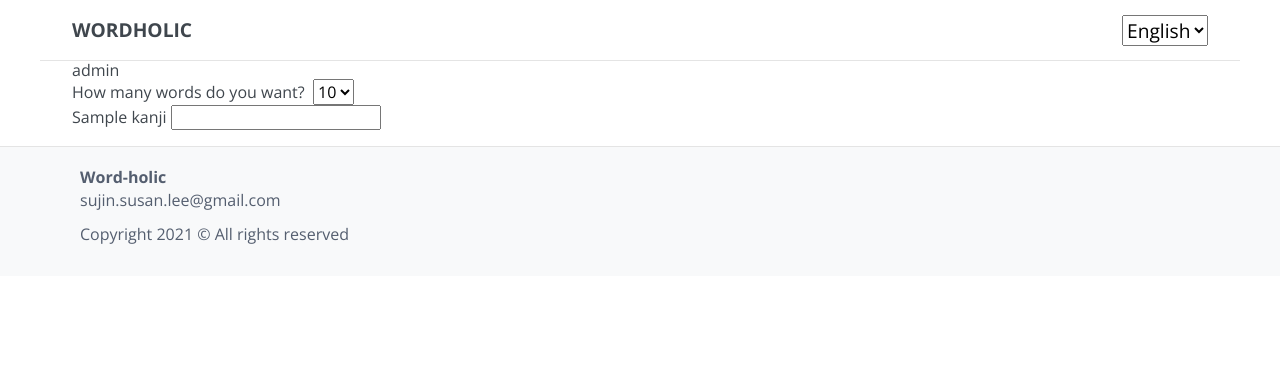
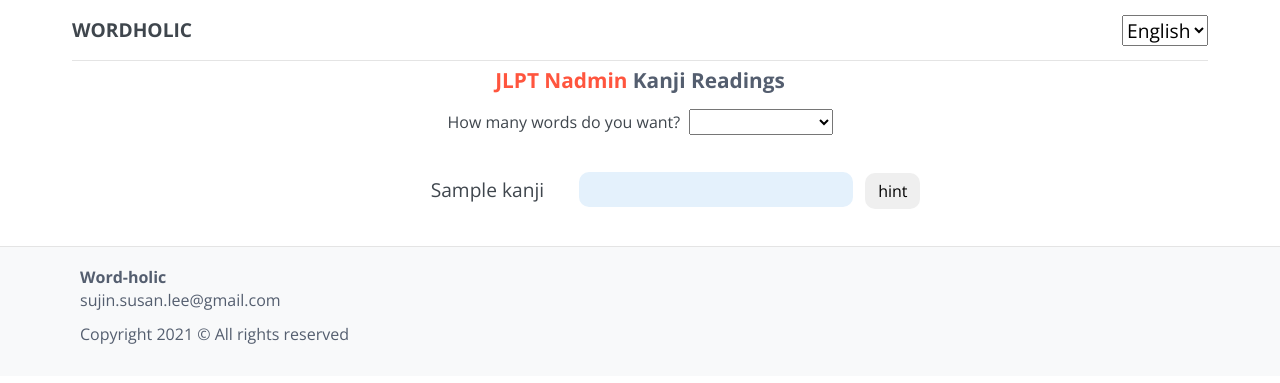
Before and after one commit to sujin1019/wordholic, a Flask app: template templates/kanji_quiz.html in a window 1280 px wide. Shown: the top 383 px of the page. Run offline with Flask 2, Linux system fonts and the light colour scheme; the template is opened without the code that fills it: most values are stand-ins (such as "Sample title", 1, 10 or a date in 2020); some libraries are stand-ins or nearby versions.

Commit message:
added css for the kanji quiz page

```diff
--- a/static/css/style.css
+++ b/static/css/style.css
@@ -31,6 +31,10 @@
 a:hover {
     text-decoration: none;
     color: #3f464d;
+}
+
+li {
+    list-style: none;
 }
 
 /* header */
@@ -320,7 +324,7 @@
     border-top: 1px solid #e4e4e4;
     background-color: #f8f9fa;
     padding: 1rem 0;
-    margin: 1rem 0;
+    margin: 1rem 0 0;
 }
 
 .footer-message {
@@ -388,8 +392,58 @@
 /* ------------------------------------------------------------*/
 /* Quiz Page */
 .inner-quiz {
-    margin-top: 60px;
+    text-align: center;
+}
+
+.kanji-title {
+    margin: 60px 0 1rem;
     border-top: 1px solid #e4e4e4;
+    padding-top: 0.5rem;
+    font-size: 1.3rem;
+    font-weight: bold;
+    color: #545e6f;
+    /*margin: 0.3rem 0 1rem;*/
+}
+
+.n-level {
+    color: #ff553e;;
+}
+
+.quiz {
+    margin-top: 2rem;
+}
+
+.kanji-word {
+    width: 16%;
+    height: 2.2rem;
+    font-size: 1.2rem;
+    display: inline-block;
+}
+
+.kanji-answer {
+    border: 0;
+    border-radius: 10px;
+    width: 25%;
+    height: 2.2rem;
+    font-size: 1.2rem;
+    background-color: rgb(228, 241, 252);
+    outline: none;
+    padding-left: 10px;
+    margin: 0.3rem 0;
+}
+
+.btn-hint:hover {
+    transition: transform 0.5s;
+    transform: translateY(-2px);
+    color: #2186c4;
+}
+
+.btn-hint {
+    border-radius: 10px;
+    width: 5%;
+    height: 2.2rem;
+    border: 0;
+    margin-left: 0.5rem;
 }
 
 @media only screen and (min-width: 1200px) {
--- a/static/js/app.js
+++ b/static/js/app.js
@@ -197,3 +197,26 @@
     classImgLists[i].addEventListener('mousedown', processTouchStart); // PC
     classImgLists[i].addEventListener('touchstart', processTouchStart); // Mobile
 }
+
+/* ----------------------------------------------- */
+
+// Vue JS
+const app = new Vue({
+    el: "#app",
+    data: {
+        selected: ''
+    },
+    methods: {
+        getQuizList: () => {
+            axios("http://localhost:8081/quiz/kanji/" + document.getElementById("level"), {
+                method: "get",
+            })
+            .then((response) => {
+                console.log(response.data["status"]);
+            })
+            .catch((error) => {
+                console.log(error);
+            })
+        }
+    }
+});
--- a/templates/footer.html
+++ b/templates/footer.html
@@ -17,5 +17,9 @@
 <!-- IE 11 -->
 <!-- <script src="https://cdnjs.cloudflare.com/ajax/libs/babel-standalone/6.24.0/babel.js"></script> -->
 
+<!-- Vue Start -->
+<script src="https://cdn.jsdelivr.net/npm/vue/dist/vue.js"></script>
+<script src="https://unpkg.com/axios/dist/axios.min.js"></script>
+
 <!-- <script type="text/babel" src="js/main.js"></script> -->
 <script src="{{ url_for('static', filename='js/app.js') }}"></script>
--- a/templates/kanji_quiz.html
+++ b/templates/kanji_quiz.html
@@ -2,23 +2,29 @@
 
 {% block content %}
 <section class="main-quiz">
-    <div class="inner inner-quiz">
-        {{ level }}
-
+    <div class="inner inner-quiz" id="app">
+        <div class="kanji-title"><span class="n-level">JLPT N{{ level }}</span> Kanji Readings</div>
         <!-- Select numbers -->
         <div class="select-num">
             How many words do you want?&nbsp;
-            <select name="kanji-numbers" id="kanji-numbers" class="kanji-select">
+            <select name="kanji-numbers" id="kanji-numbers" v-model="selected" class="kanji-select">
+                <option disabled>Select a number</option>
                 <option value="10">10</option>
                 <option value="20">20</option>
                 <option value="30">30</option>
             </select>
-        </div>
-        <div class="quiz">
-            {% for kanji in kanji_list %}
-                {{ kanji[2] }} <input type="text" name={{ loop.index }}><br>
-            {% endfor %}
+
+            <ul class="quiz">
+                {% for kanji in kanji_list %}
+                <li>
+                    <div class="kanji-word">{{ kanji[2] }}</div>
+                    <input class="kanji-answer" type="text" name={{ loop.index }}>
+                    <input type="button" name="hint" class="btn-hint" value="hint"/>
+                </li>
+                {% endfor %}
+            </ul>
         </div>
     </div>
 </section>
+
 {% endblock %}
--- a/view/kanji.py
+++ b/view/kanji.py
@@ -8,4 +8,4 @@
 def show_kanji(level):
     kanji_list = Kanji.get_kanji_list(level, 10)
 
-    return render_template('kanji_quiz.html', kanji_list=kanji_list)
+    return render_template('kanji_quiz.html', level=level, kanji_list=kanji_list)
```
Also changed, not shown: controllers/word_controller.py (line endings or trailing spaces).
